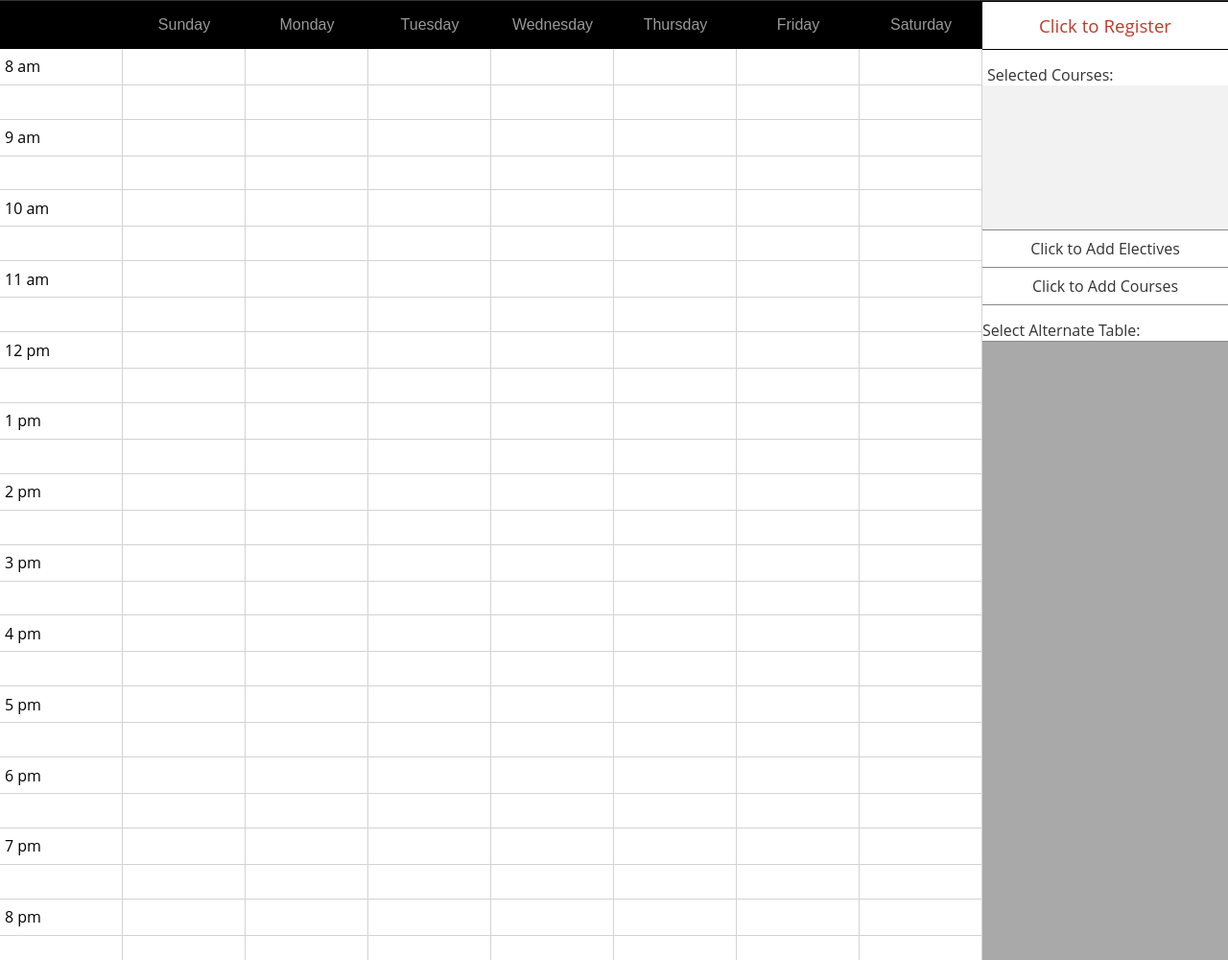
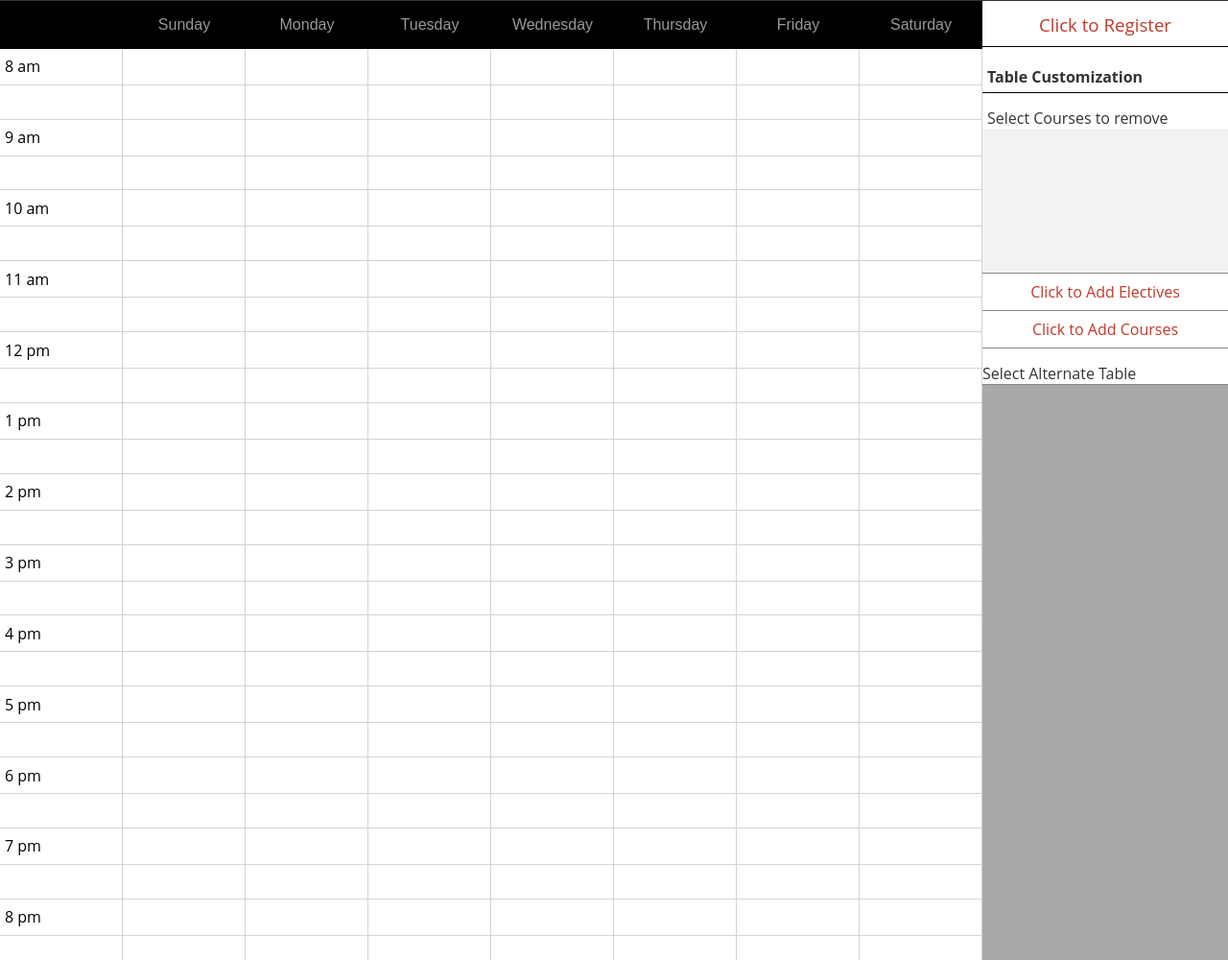
Before and after one commit to duqcyxwd/CourseBuilder, a PHP site: page /timetable.php in a window 1280 px wide. Shown: the part 44-1044 px from the top of the page at 96% size. Run offline with PHP 8.4, Linux system fonts and the light colour scheme.

Commit message:
nearly completed sidebar

```diff
--- a/public/css/tableList.css
+++ b/public/css/tableList.css
@@ -1,5 +1,5 @@
 #sidebar-wrapper {
-	/*overflow: auto;*/
+	overflow: hidden;
 }
 
 /******************************
@@ -11,16 +11,29 @@
 	font-size: 14pt;
 	background-color: #FFF;
 	padding: 12px;
+	padding-bottom: 10px;
 	color: #C0392B;
 	overflow: hidden;
 	border-bottom: solid black 1px;
-	border-top: solid black 1px;
+	/*border-top: solid black 1px;*/
 }
 
 #registration:hover {
  color: #FFF;
  background-color: #C0392B;
  cursor: pointer;
+}
+
+
+/******************************
+			SIDEBAR HEADER
+******************************/
+#sidebar-header {
+	font-weight: bold;
+	padding: 20px 5px 5px 5px;
+	color: #333;
+	background-color: #FFF;
+	border-bottom: solid black 1px;
 }
 
 
@@ -61,7 +74,7 @@
 	min-height: 2%;
 	text-align: center;
 	padding: 8px;
-	color: #333;
+	color: #C0392B;
 	background-color: white;
 	border-bottom: solid #888 1px;
 	border-top: solid #888 1px;
@@ -77,7 +90,7 @@
 	min-height: 2%;
 	text-align: center;
 	padding: 8px;
-	color: #333;
+	color: #C0392B;
 	background-color: white;
 	border-bottom: solid #888 1px;
 }
@@ -120,7 +133,7 @@
 }
 
 .item-body {
-	font-size: 8pt;
+	font-size: 9pt;
 }
 
 #alt-table-highlight {
--- a/public/js/tableList.js
+++ b/public/js/tableList.js
@@ -29,7 +29,7 @@ function TableList(id, timeTableObj) {
 		var formattedBody = formatBody(courses);
 
 		item.className = id + '-item';
-		item.innerHTML = "<div class='item-header'>Option " + (courseList.length + 1) + "</div>"
+		item.innerHTML = "<div class='item-header'>Timetable " + (courseList.length + 1) + "</div>"
 								   + "<div class='item-body'>" + formattedBody + "</div>";
 
 		// append course list and timeTable to item
--- a/public/timetable.php
+++ b/public/timetable.php
@@ -16,11 +16,12 @@
 
 <div id="sidebar-wrapper">
 	<div id='registration' onclick="todo()">Click to Register</div>
-	<div id='selected-courses-header'>Selected Courses:</div>
+	<div id='sidebar-header'>Table Customization</div>
+	<div id='selected-courses-header'>Select Courses to remove</div>
 	<div id='selected-courses'></div>
 	<div id='add-elective'>Click to Add Electives</div>
-	<div id='add-course'>Click to 	Add Courses</div>
-	<div id='alt-table-header'>Select Alternate Table:</div>
+	<div id='add-course'>Click to Add Courses</div>
+	<div id='alt-table-header'>Select Alternate Table</div>
 	<div id="alt-table">
 		<!-- generated by JavaScript -->
 	</div>
```
